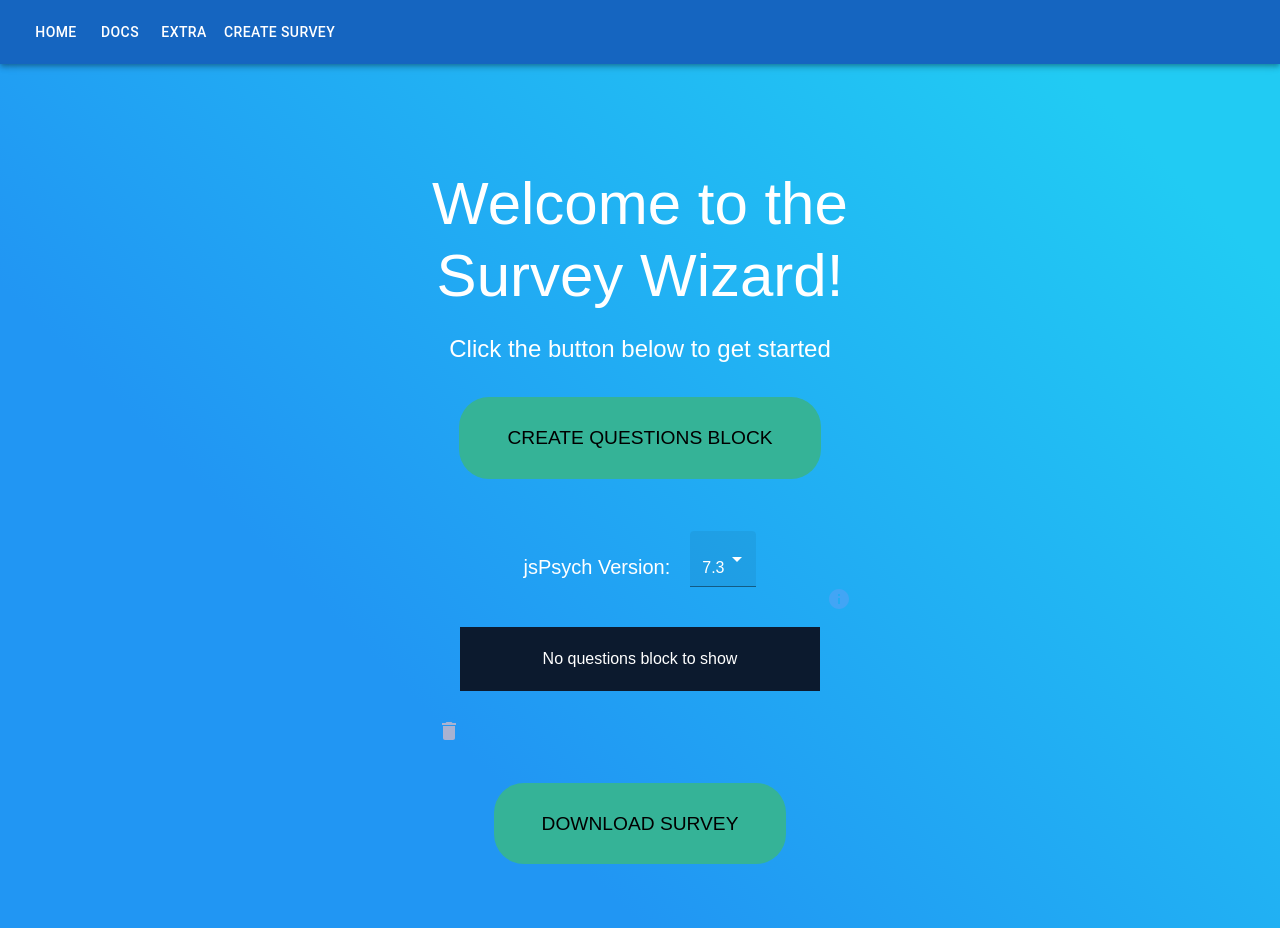
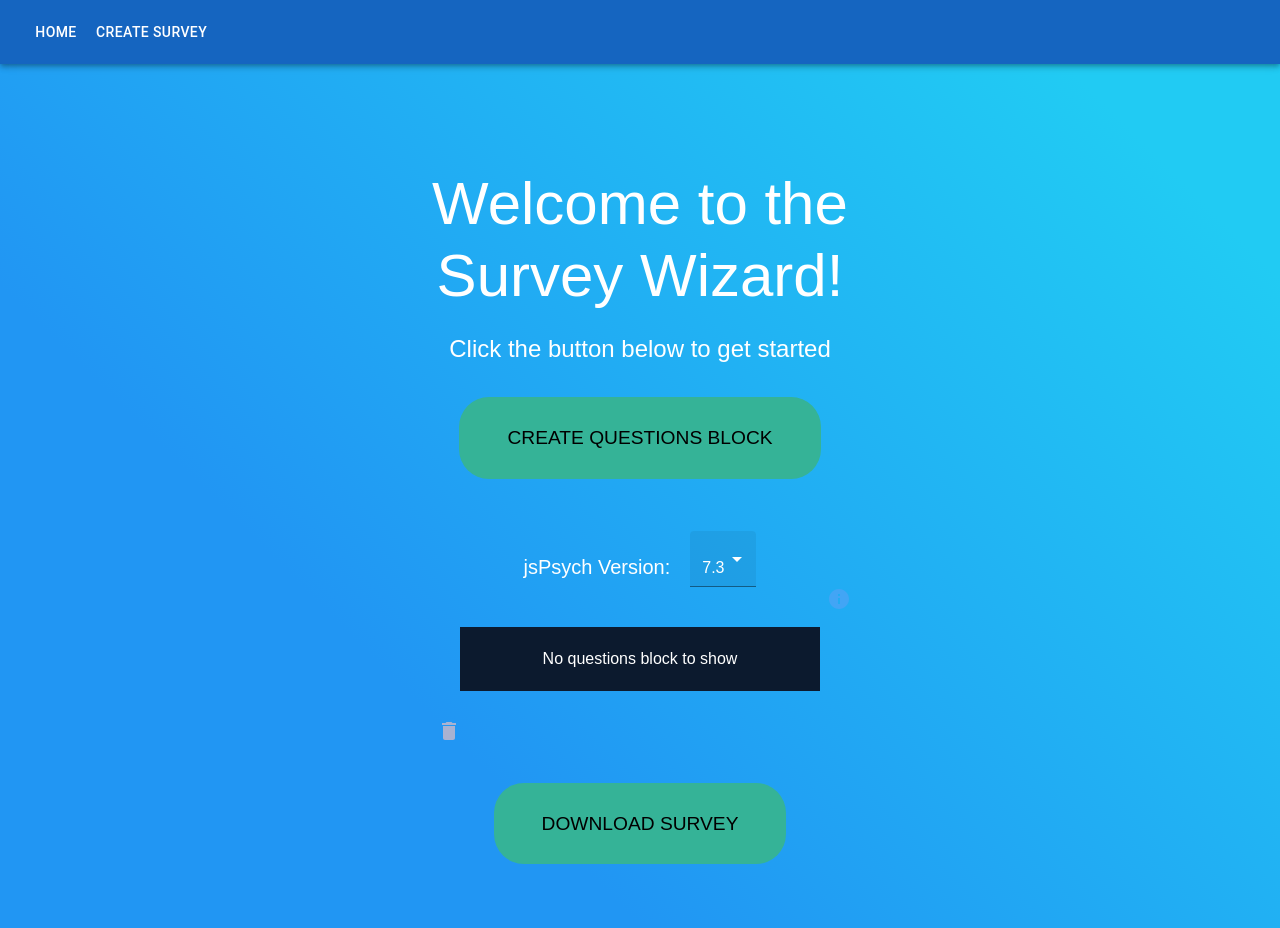
Before and after one commit to ShlomiShitrit/jspsychSurveyUI, a Next.js app: page /CreatePage in a window 1280 px wide. Built offline with nearby package versions, Linux system fonts and the light colour scheme.

Commit message:
Remove extra and docs Fixes #40

```diff
--- a/src/app/Components/UI/NavBar.tsx
+++ b/src/app/Components/UI/NavBar.tsx
@@ -17,16 +17,12 @@ import {
     APP_BAR_POSITION,
     BTN_HREF,
     HOME_BTN_TEXT,
-    DOCS_BTN_TEXT,
-    EXTRA_BTN_TEXT,
     CREATE_SURVEY_TEXT,
 } from "@/app/General/Resources/UIRes";
 
 function NavBar() {
     const btnArr = [
         { href: BTN_HREF.default, text: HOME_BTN_TEXT },
-        { href: BTN_HREF.docs, text: DOCS_BTN_TEXT },
-        { href: BTN_HREF.extra, text: EXTRA_BTN_TEXT },
         { href: BTN_HREF.create, text: CREATE_SURVEY_TEXT },
     ];
     return (
--- a/src/app/DocsPage/page.tsx
+++ /dev/null
@@ -1,5 +0,0 @@
-function DocsPage() {
-    return <div>Docs Page</div>;
-}
-
-export default DocsPage;
--- a/src/app/ExtraPage/page.tsx
+++ /dev/null
@@ -1,5 +0,0 @@
-function ExtraPage() {
-    return <div>Extra Page</div>;
-}
-
-export default ExtraPage;
--- a/src/app/General/Resources/UIRes.tsx
+++ b/src/app/General/Resources/UIRes.tsx
@@ -10,8 +10,6 @@ export const BTN_HREF = {
     create: "CreatePage",
 };
 export const HOME_BTN_TEXT = "Home";
-export const DOCS_BTN_TEXT = "Docs";
-export const EXTRA_BTN_TEXT = "Extra";
 export const CREATE_SURVEY_TEXT = "Create Survey";
 
 // WelcomeMsg.tsx
```
